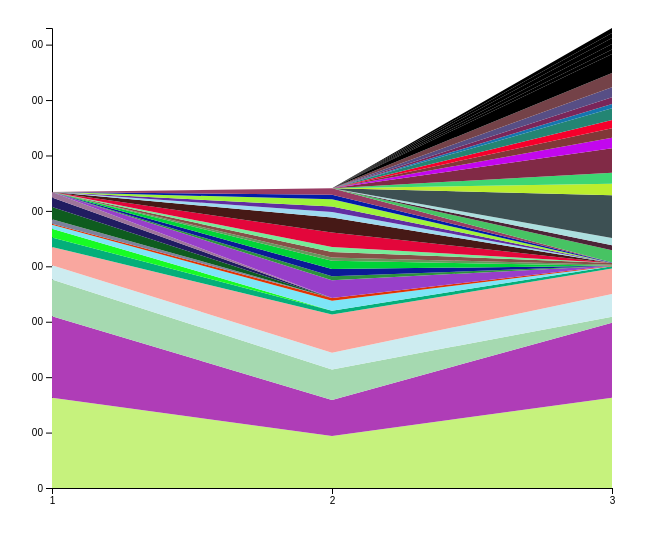
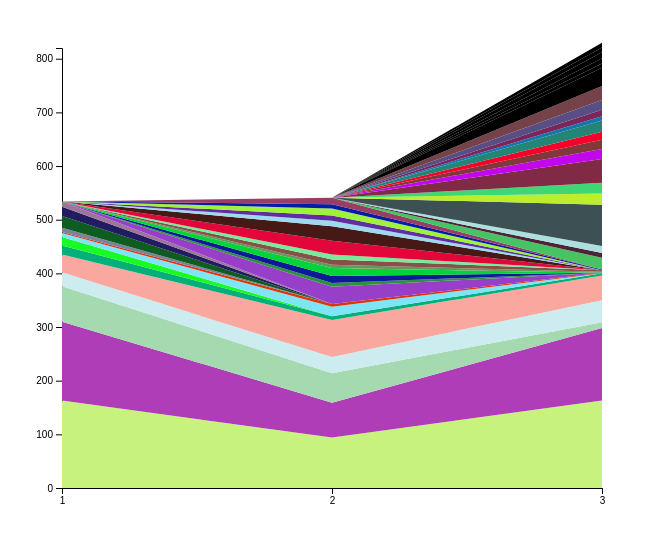
Before and after one commit to dacs30/stacked-area-chart-d3, a plain HTML site: page index.html in a window 1280 px wide. Shown: the whole page, without its empty margins (308-954 px from the left). Drawn offline with nearby package versions, Linux system fonts and the light colour scheme.

Commit message:
fixed axis

```diff
--- a/index.html
+++ b/index.html
@@ -9,6 +9,7 @@
     svg {
         display: block;
         margin: auto;
+        padding: 10px;
     }
 
     body {
@@ -122,7 +123,7 @@
         // dataFinal is an array of objects
         console.log(dataFinal);
 
-        var width = 600, height = 500, spacing = 40;
+        var width = 600, height = 500, spacing = 60;
 
         var xScale = d3.scaleLinear()
             .domain([d3.min(dataFinal, function (d) { return d.season; }), d3.max(dataFinal, function (d) { return d.season; })])
@@ -136,8 +137,6 @@
             .attr("height", height)
             .append("g")
             .attr("transform", "translate( " + spacing / 2 + "," + spacing / 2 + ")");
-
-        svg.attr("id", "chart");
 
         svg.append("g")
             .attr("transform", "translate(0," + (height - spacing) + ")")
@@ -156,7 +155,7 @@
 
         var stackedData = stack(dataFinal);
 
-        yScale.domain([0, d3.max(stackedData[stackedData.length - 1], function (d) { return d[1]; })]);
+        yScale.domain([0, 820]);
 
         console.log(d3.max(stackedData[stackedData.length - 1], function (d) { return d[1]; }));
 
```
